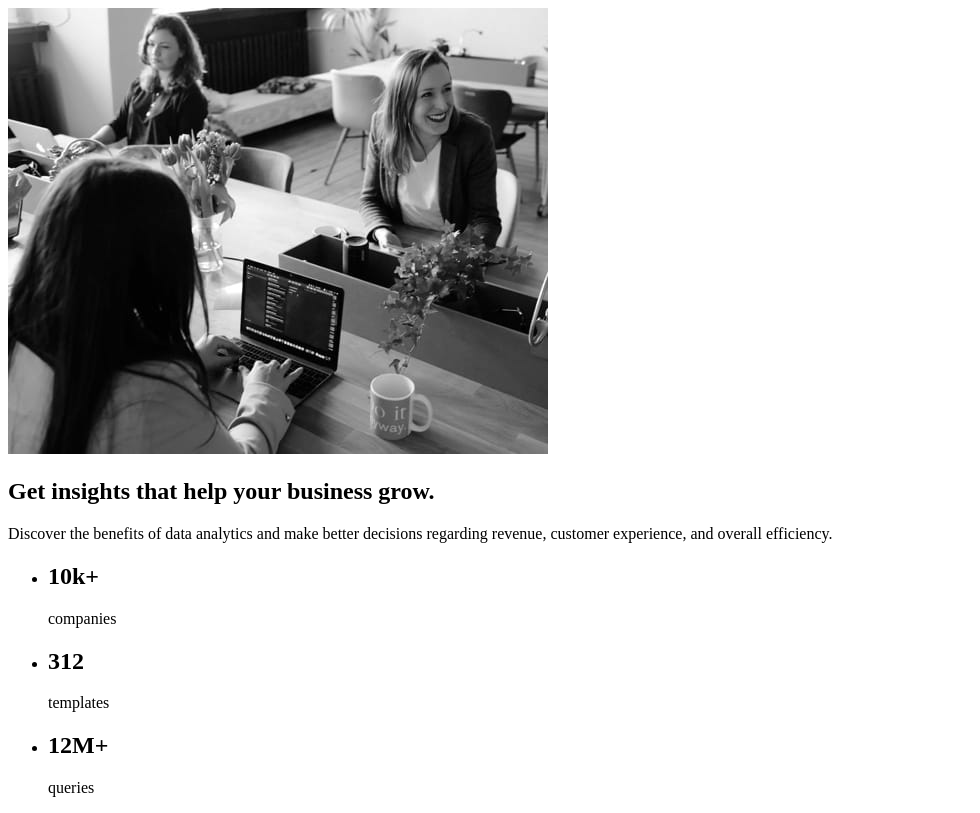
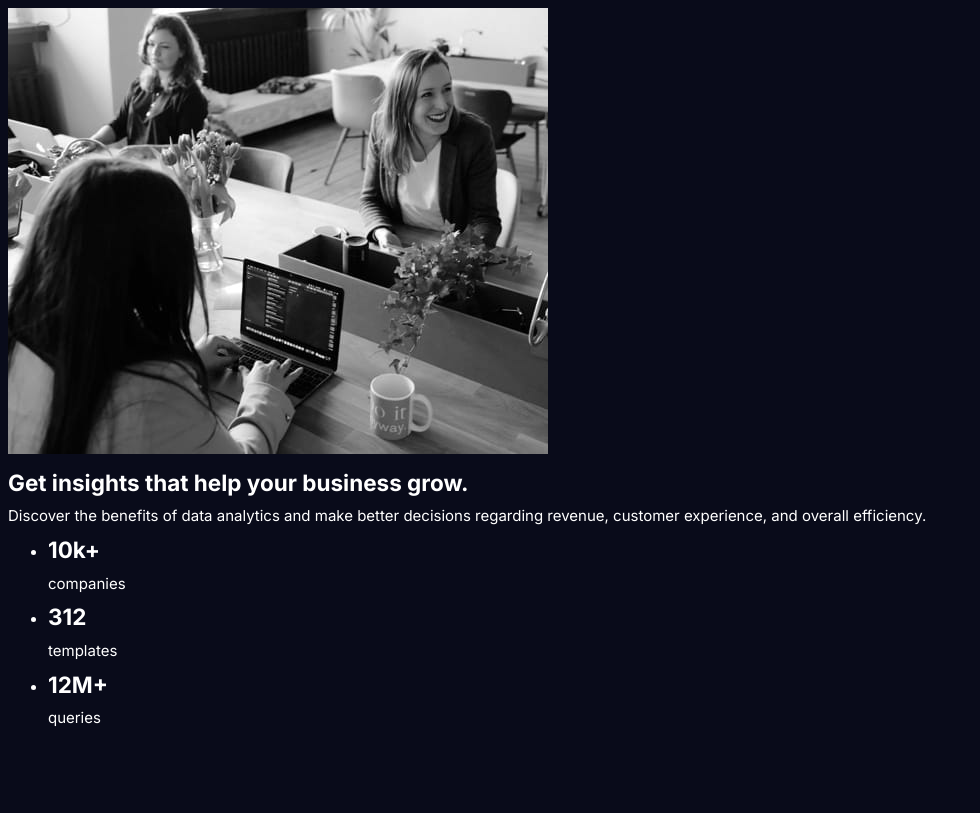
Before and after one commit to sanyomor-01/stats-preview-card-component-main, a plain HTML site: page index.html in a window 1280 px wide. Shown: the whole page, without its empty margins (0-980 px from the left). Drawn offline with Linux system fonts and the light colour scheme.

Commit message:
body styles

```diff
--- a/index.html
+++ b/index.html
@@ -5,7 +5,7 @@
   <meta name="viewport" content="width=device-width, initial-scale=1.0"> <!-- displays site properly based on user's device -->
 
   <link rel="icon" type="image/png" sizes="32x32" href="./images/favicon-32x32.png">
-  <link rel="stylesheet" href="main.css">
+  <link rel="stylesheet" href="./main.css">
 
   <link rel="preconnect" href="https://fonts.googleapis.com" />
   <link rel="preconnect" href="https://fonts.gstatic.com" crossorigin />
--- /dev/null
+++ b/main.css
@@ -0,0 +1,36 @@
+:root{
+  --ff-primary: "Inter", san-serif;
+  --ff-secondary:"Lexend Deca",san-serif;
+  --clr-very-dark-blue: hsl(233, 47%, 7%);
+  --clr-dark-desaturated-blue : hsl(244, 38%, 16%);
+  --clr-soft-violet: hsl(277, 64%, 61%);
+  --clr-white: hsl(0, 0%, 100%);
+  --clr-slightly-transparent-white-75: hsla(0, 0%, 100%, 0.75);
+  --clr-slightly-transparent-white-60: (stat headings): hsla(0, 0%, 100%, 0.6);
+  --fw-bold:700;
+  --fw-regular: 400;
+  --fs-15: 1.5rem;
+}
+
+* ::before,
+  ::after{
+    padding: 0;
+    margin: 0;
+    box-sizing: border-box;
+  }
+  html, body{
+    height: 100%;
+  }
+html{
+  font-size: 62.5%;
+}
+
+body{
+  font-family: var(--ff-primary);
+  font-weight: var(--fw-regular);
+  font-size: var(--fs-15);
+  line-height: 1.5rem;
+  background: var(--clr-very-dark-blue);
+  color: var(--clr-white);
+  -webkit-font-smoothing: antialiased;
+}
```
